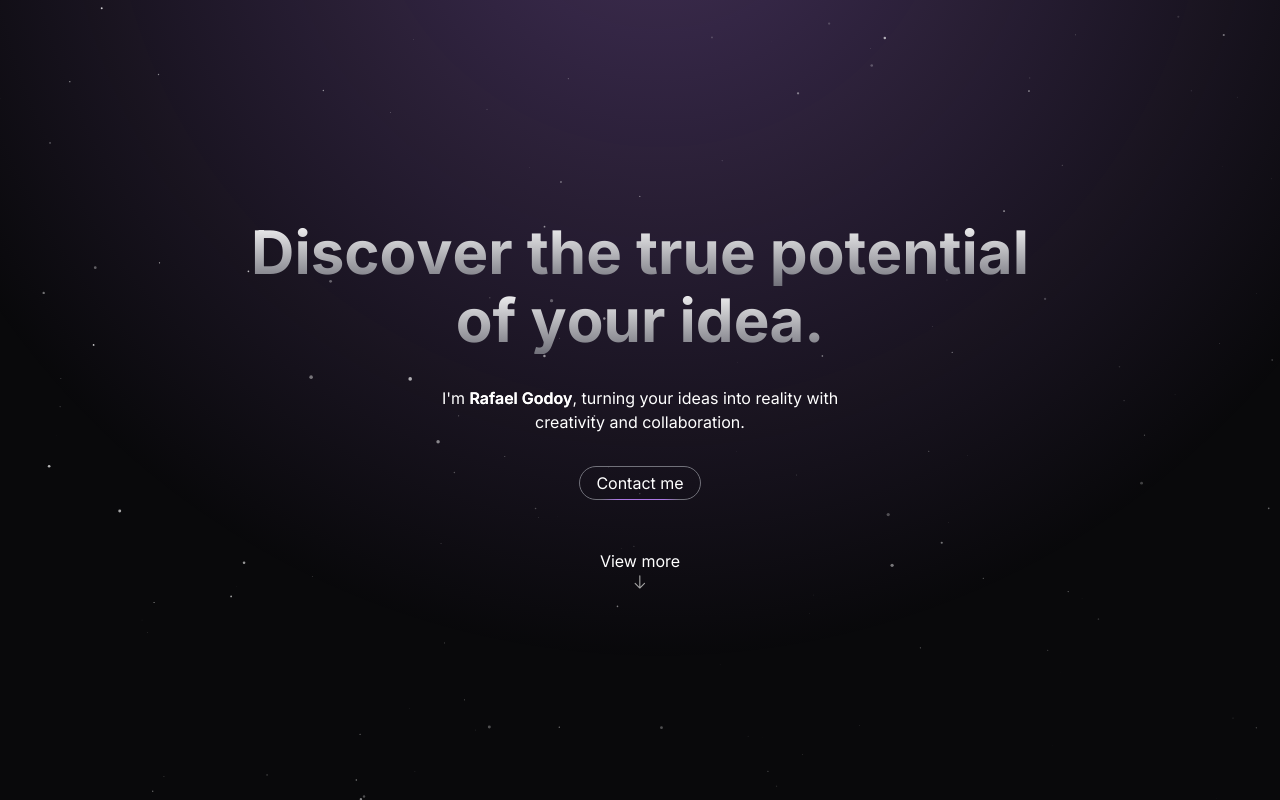
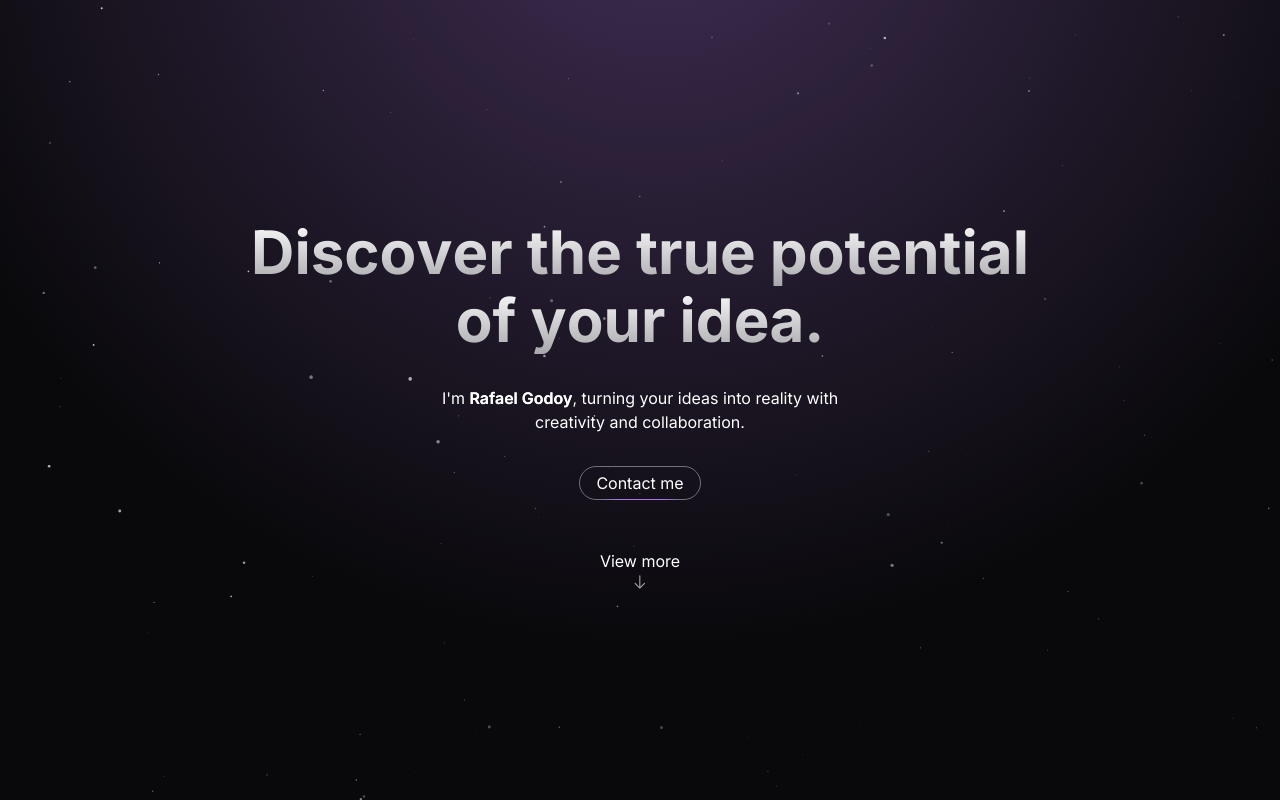
Before and after one commit to rafaelrsi22/godoy-portfolio, a Next.js app: page / in a window 1280 px wide. Built offline with nearby package versions, Linux system fonts and the light colour scheme; a web font is replaced by a local one.

Commit message:
finish v0.1

```diff
--- a/src/app/components/GradientTitle/index.tsx
+++ b/src/app/components/GradientTitle/index.tsx
@@ -67,7 +67,7 @@ export default function GradientTitle({
               style={{
                 display: "inline-block",
                 backgroundImage:
-                  "linear-gradient(to bottom, #FFFFFF, #71717A)",
+                  "linear-gradient(to bottom, #FFFFFF, #a8a8ac)",
                 backgroundClip: "text",
                 WebkitBackgroundClip: "text",
                 color: "transparent",
--- a/src/app/components/Heading/index.tsx
+++ b/src/app/components/Heading/index.tsx
@@ -27,7 +27,7 @@ export default function Heading({
       transition={{ duration: 0.8, ease: "easeOut" }}
     >
       <Tag
-        className={`text-5xl font-bold bg-clip-text text-transparent bg-gradient-to-b from-[#FFFFFF] to-[#71717A] ${className}`}
+        className={`text-5xl font-bold bg-clip-text text-transparent bg-gradient-to-b from-[#FFFFFF] to-[#9b9b9e] ${className}`}
       >
         {children}
       </Tag>
```
